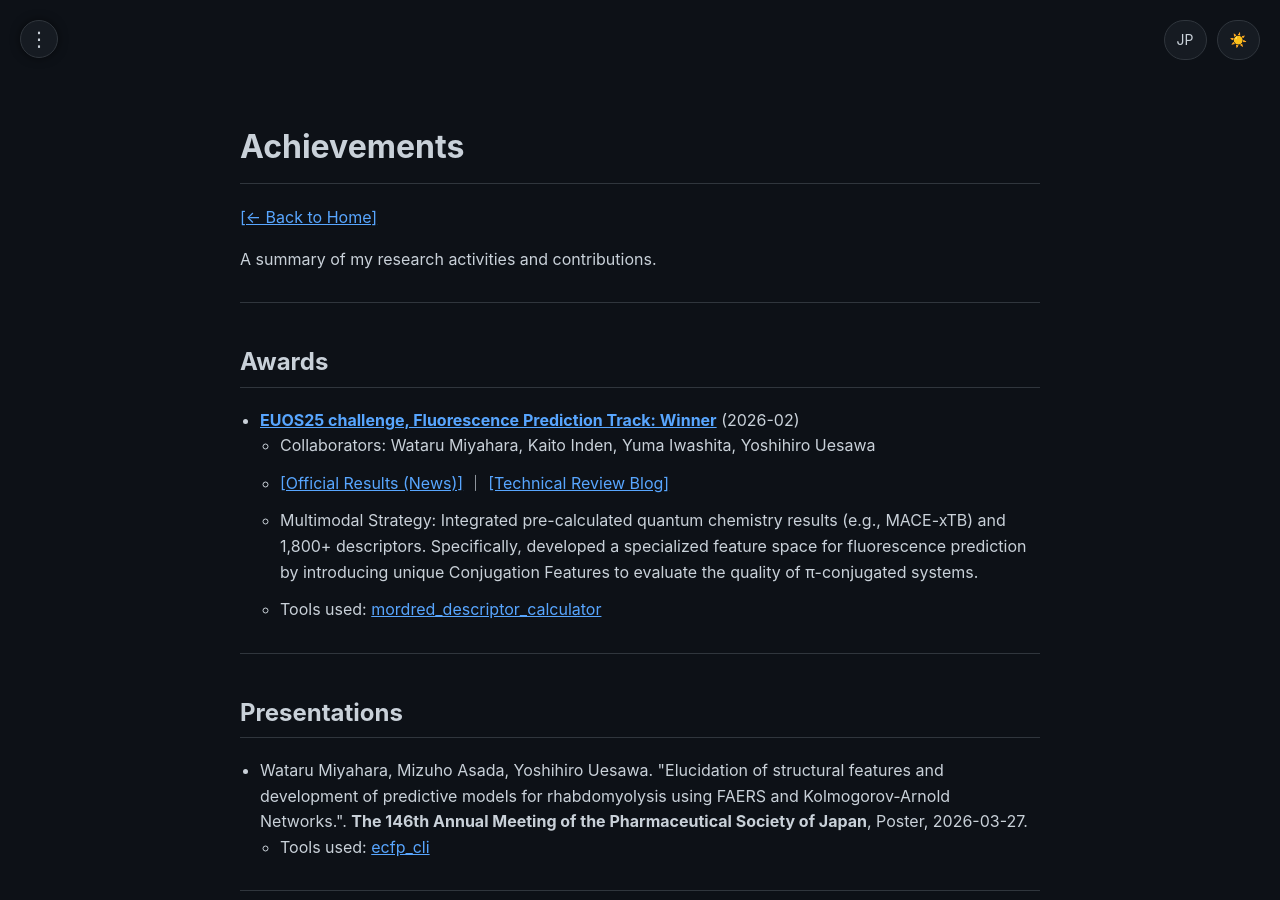
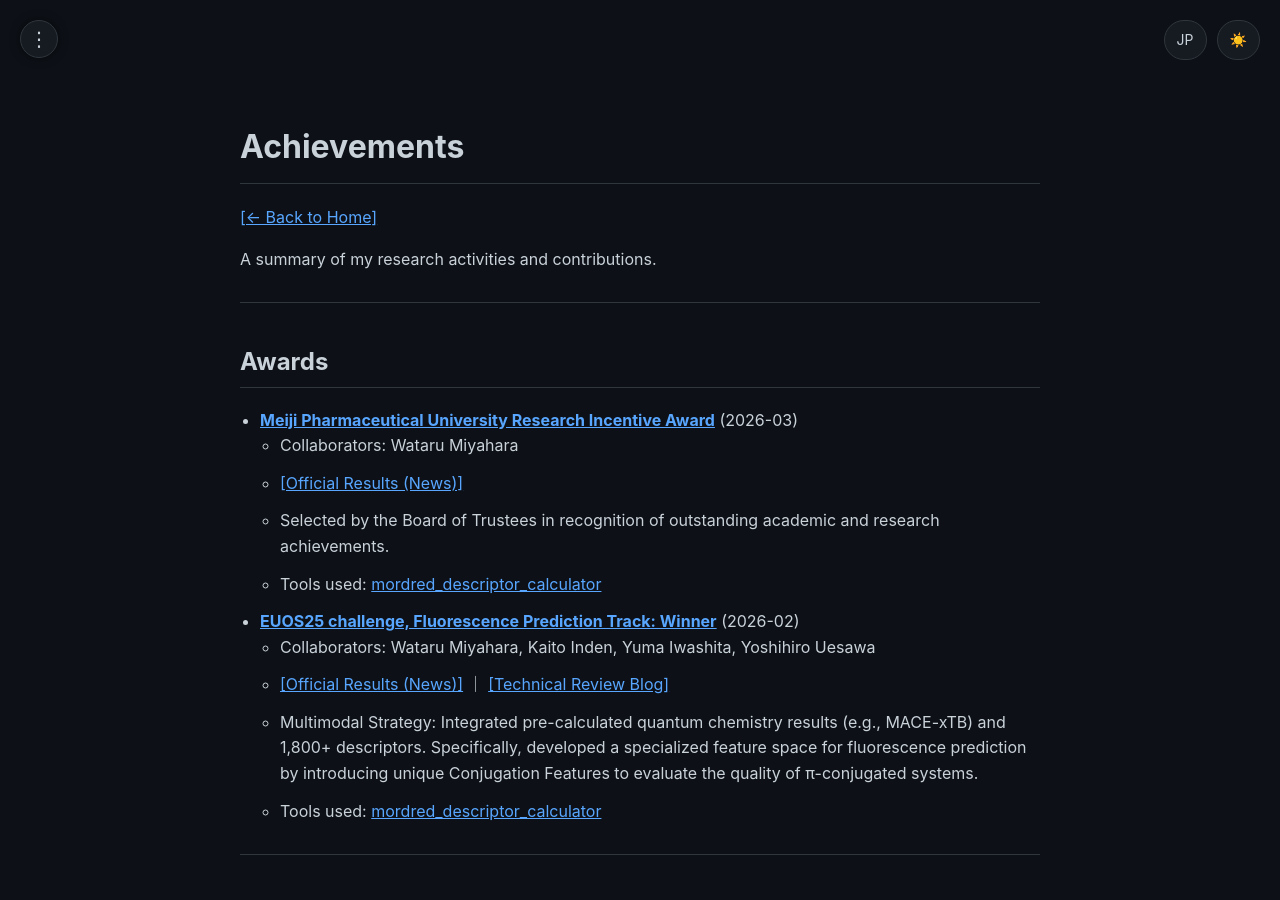
Before and after one commit to 377H-Miru/377H-Miru.github.io, a Jekyll site: the page built from en/achievements.md, in a window 1280 px wide and 900 px high. Built offline with Jekyll 4.4.1, drawn with Linux system fonts in a browser that asks for light colours.

Commit message:
Achievement: Added University Incentive Award and Professional Memberships

```diff
--- a/_data/achievements.json
+++ b/_data/achievements.json
@@ -1,5 +1,16 @@
 {
   "awards": [
+    {
+      "title_ja": "明治薬科大学 奨励金 受賞",
+      "title_en": "Meiji Pharmaceutical University Research Incentive Award",
+      "date": "2026-03",
+      "url": "https://www.my-pharm.ac.jp/",
+      "result_url": "https://www.my-pharm.ac.jp/",
+      "authors_ja": "宮原 渉",
+      "authors_en": "Wataru Miyahara",
+      "description_ja": "学業および研究活動の成果が評価され、大学理事会にて選出。 (Awarded for outstanding academic and research performance by the Board of Trustees.)",
+      "description_en": "Selected by the Board of Trustees in recognition of outstanding academic and research achievements."
+    },
     {
       "title_ja": "EUOS25 challenge 蛍光予測部門 優勝",
       "title_en": "EUOS25 challenge, Fluorescence Prediction Track: Winner",
@@ -26,6 +37,12 @@
       "authors_en": "Wataru Miyahara, Mizuho Asada, Yoshihiro Uesawa"
     }
   ],
+  "memberships": [
+    {
+      "name_ja": "日本薬学会 (The Pharmaceutical Society of Japan)",
+      "name_en": "The Pharmaceutical Society of Japan"
+    }
+  ],
   "publications": [],
   "education": [
     {
```
